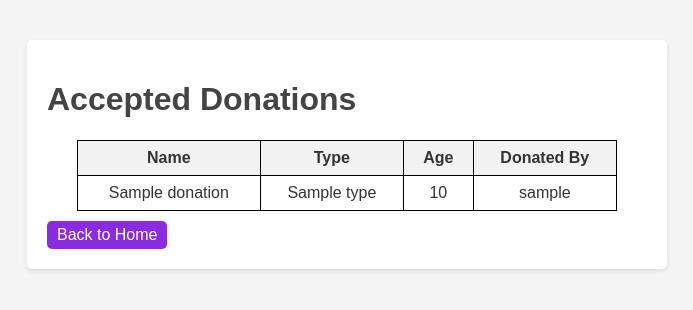
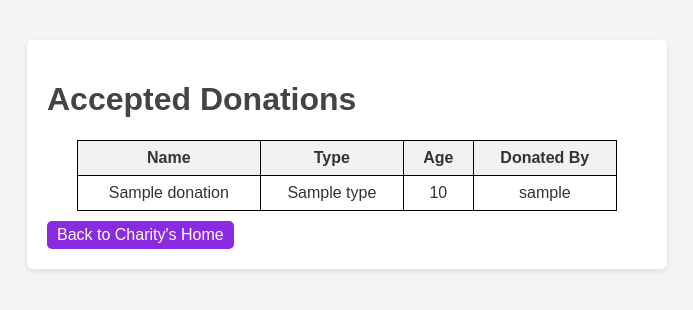
Before and after one commit to software-students-fall2023/2-web-app-exercise-isomorphism, a Flask app: template templates/charity_accepted_donations.html in a window 1280 px wide. Shown: the top 310 px of the page, without its empty margins (293-986 px from the left). Run offline with Flask 3, Linux system fonts and the light colour scheme; the template is opened without the code that fills it: most values are stand-ins (such as "Sample title", 1, 10 or a date in 2020).

Commit message:
Added wireframe diagrams for all screens of our web-app, and added a clickable prototype

```diff
--- a/templates/charity_accepted_donations.html
+++ b/templates/charity_accepted_donations.html
@@ -96,7 +96,7 @@
             {% endif %}
         {% endwith %}
 
-        <a href="{{ url_for('charity_home_page') }}" class="button">Back to Home</a>
+        <a href="{{ url_for('charity_home_page') }}" class="button">Back to Charity's Home</a>
 </div>
 </body>
 </html>
```
Also changed, not shown: README.md, Source/Web-app Wireframe.png (added).
